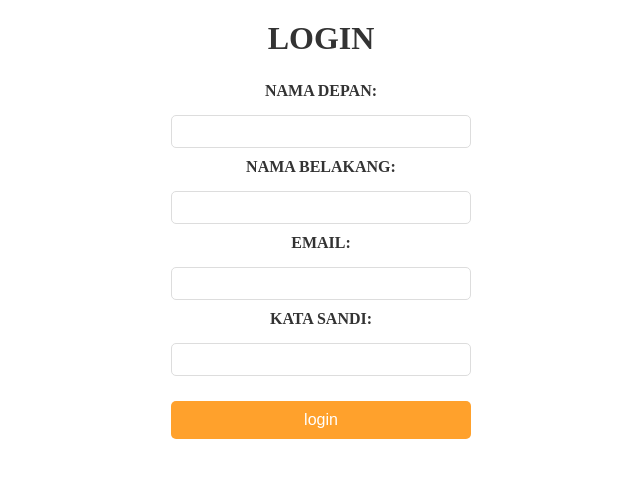
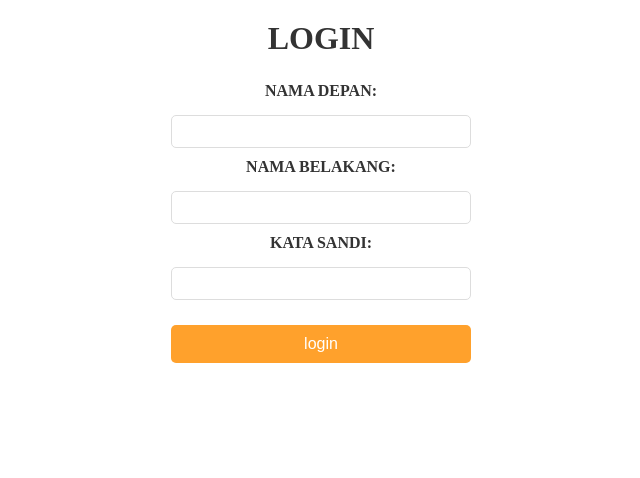
Before and after one commit to muhammadzidanfadilah/Project-rpl-Penjualan-Kue, a PHP site: page /login.php in a window 1280 px wide. Shown: the top 478 px of the page, without its empty margins (319-959 px from the left). Run offline with PHP 8.4, Linux system fonts and the light colour scheme.

Commit message:
Update login.php

```diff
--- a/project.php/login.php
+++ b/project.php/login.php
@@ -131,9 +131,6 @@ $conn = mysqli_connect($host, $user, $pass, $db);
             <label for="nama_belakang">Nama Belakang:</label>
             <input type="text" id="nama_belakang" name="nama_belakang" required>
 
-            <label for="email">Email:</label>
-            <input type="email" id="email" name="email" required>
-
             <label for="kata_sandi">Kata Sandi:</label>
             <input type="password" id="kata_sandi" name="kata_sandi" required>
 
```
